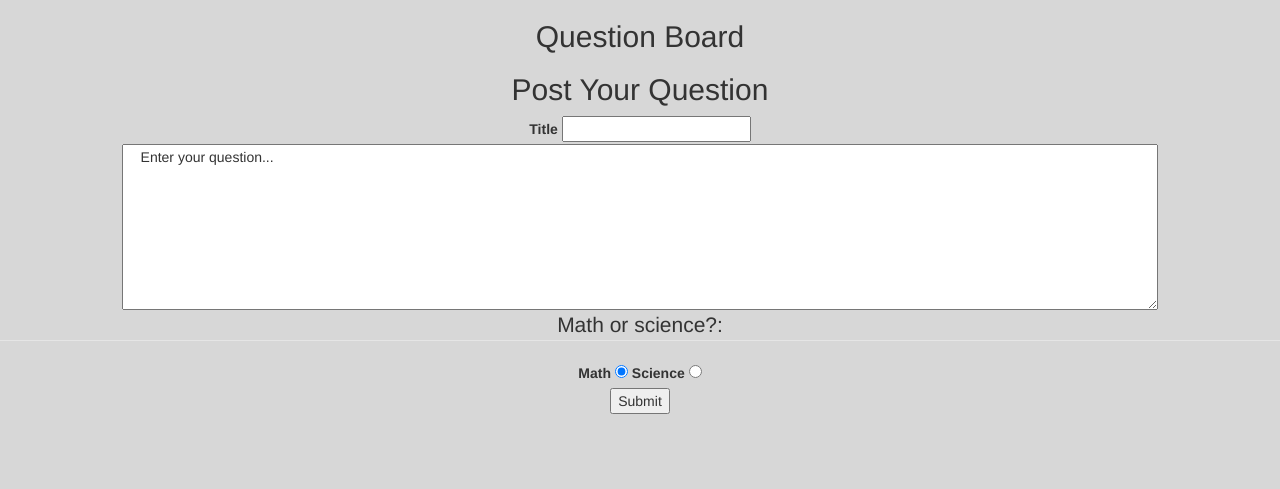
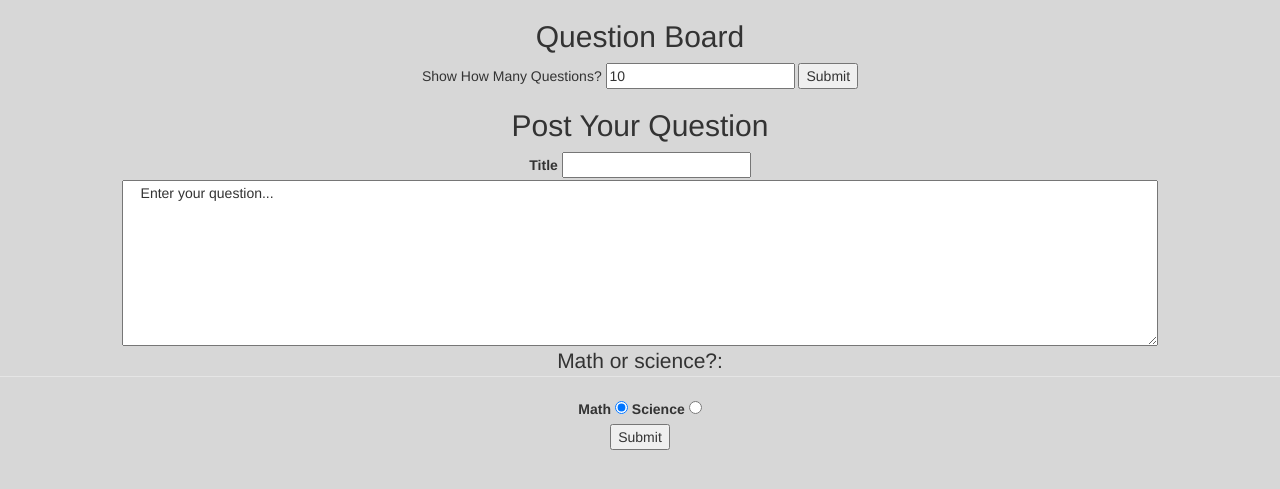
Before and after one commit to N-Thomas/ExampleHub, a PHP site: page /QuestionBoard.php in a window 1280 px wide. Shown: the part 52-541 px from the top of the page. Run offline with PHP 8.4, Linux system fonts and the light colour scheme; data that the repository does not hold is empty.

Commit message:
get how many questions to post

```diff
--- a/Controller/QuestionBoard.php
+++ b/Controller/QuestionBoard.php
@@ -10,7 +10,11 @@ require '../Model/helpers.php';
 
 //generates html for each post   Written by Aaron McGhie
 $html = "";
-$posts = frontpage(10);
+$n = 10;
+if(isset($_POST['howmany'])){
+	$n = $_POST['howmany'];
+}
+$posts = frontpage($n);
 foreach($posts as $p){
 	$postId = $p->getId();
 	$postString = <<<END
--- a/View/QuestionBoard.php
+++ b/View/QuestionBoard.php
@@ -61,14 +61,19 @@
 </nav>
 
 <h2 align="center">Question Board</h2>
-<!--<div id="howmany" align="center">
-Show How Many Questions? <input type="text" name="howmany" value="10" form="usrform">
-</div>-->
+<div id="howmany" align="center">
+<Form id = "qcount" action = "" method = "POST">
+Show How Many Questions? <input type="text" name="howmany" value="10" form="qcount">
+<input type = "submit">
+</Form>
+</div>
 <ul>
     <?php
 		echo $html;
 	?>
 </ul>
+
+
 
 
 <h2 align="center">Post Your Question</h2>
```
